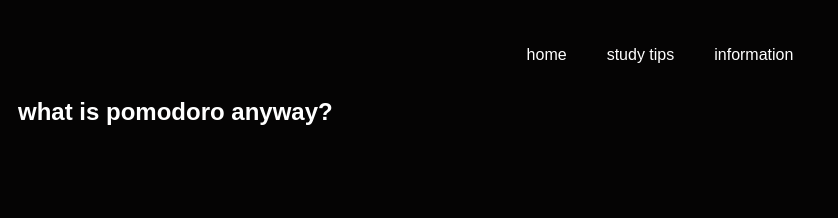
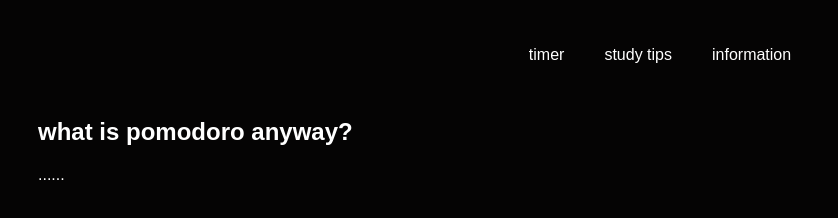
Before and after one commit to natekdg/chrona, a website: page chrona.xyz/study-tips/study-tips.html in a window 1280 px wide. Shown: the whole page, without its empty margins (0-838 px from the left). Drawn offline with nearby package versions, Linux system fonts and the light colour scheme; a web font is replaced by a local one.

Commit message:
fixed file names for linking / added links
* added selectable links in navbar for pages
* fixed linking issue between pages and added styling to match all across the site

```diff
--- a/chrona.xyz/study-tips/study-tips.css/study-tips.css
+++ b/chrona.xyz/study-tips/study-tips.css/study-tips.css
@@ -5,6 +5,6 @@
     color: white;
     font-family: 'Chivo', sans-serif;
     background-color: #050404;
-    padding-left: 10px;
-    padding-top: 70px;
+    padding-left: 30px;
+    padding-top: 90px;
 }
--- a/chrona.xyz/study-tips/study-tips.html
+++ b/chrona.xyz/study-tips/study-tips.html
@@ -15,8 +15,8 @@
 
 <nav class="navbar">
     <ul>
-        <li><a href="#">home</a></li>
-        <li><a href="#">study tips</a></li>
+        <li><a href="../chrona-timer.html"">timer</a></li>
+        <li><a href="study-tips.html">study tips</a></li>
         <li><a href="#">information</a></li>
     </ul>
 </nav>
@@ -26,5 +26,5 @@
 <body>
 <div class="study-tip">
     <h2>what is pomodoro anyway?</h2>
-    <p></p>
-</div>
+    <p>......</p>
+    </div>
```
Also changed, not shown: chrona.xyz/chrona-timer.html (renamed from chrona.xyz/chrona-timer-main.html, +2 -2 lines).
